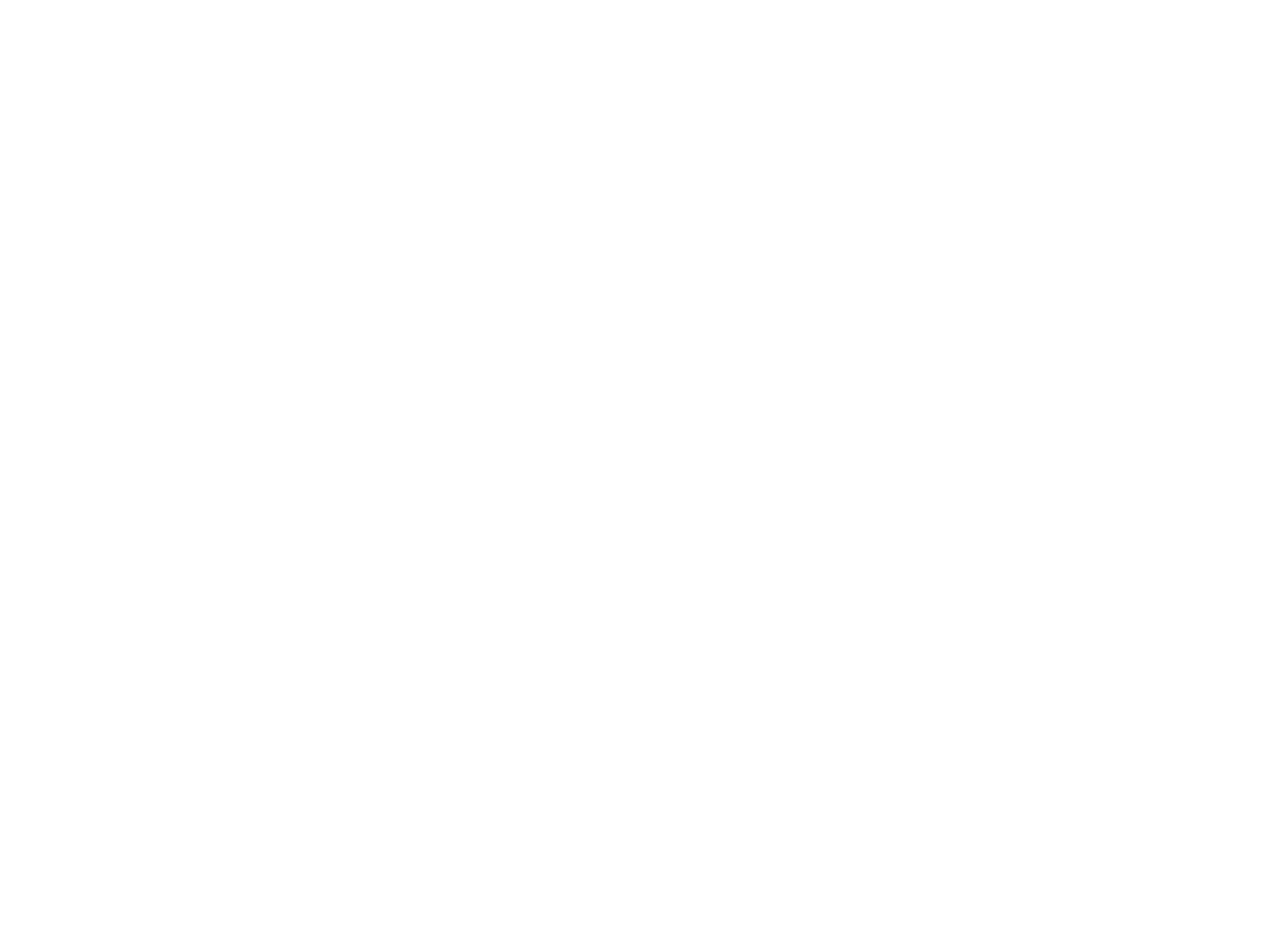
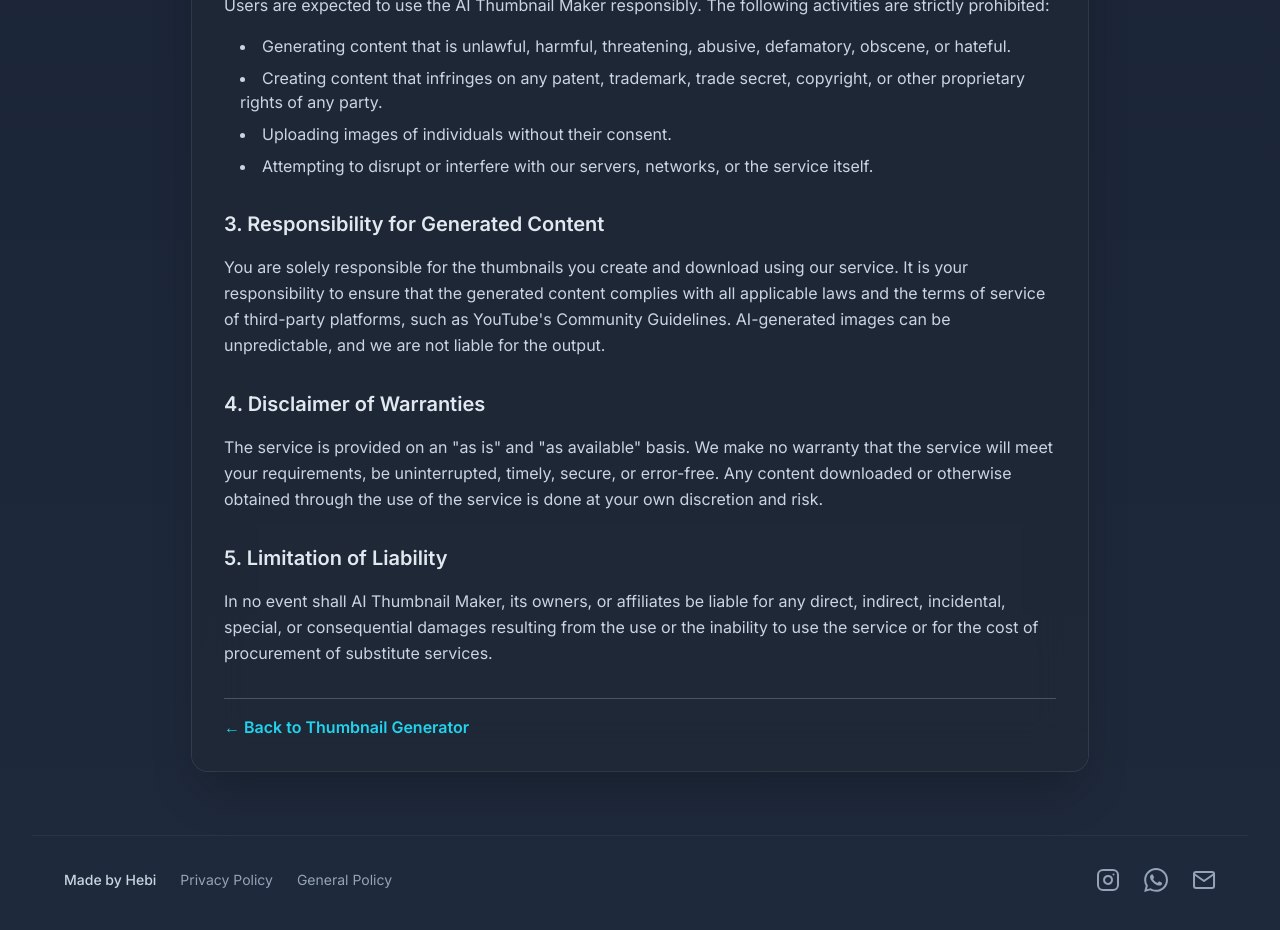
Before and after one commit to hebehack2-dot/Thumbnail-maker-, a React (Vite) app: page / in a window 1280 px wide. Shown: the part 3700-4630 px from the top of the page. Before the commit the page ends 2089 px from the top, so only its background shows below. Built offline with nearby package versions, Linux system fonts and the light colour scheme; no server answers.

Commit message:
feat: Refactor App component and remove placeholder policy pages
The main application logic has been extracted into a `MainContent` component to improve organization.
Placeholder `PrivacyPolicy` and `Policy` components have been removed as they were not functional.

```diff
--- a/App.tsx
+++ b/App.tsx
@@ -12,7 +12,7 @@ type ImageData = {
 
 type GenerationStep = 'idle' | 'preview' | 'final';
 
-const App: React.FC = () => {
+const MainContent: React.FC = () => {
   // State for original thumbnail generator
   const [promptText, setPromptText] = useState<string>('');
   const [headshot, setHeadshot] = useState<ImageData | null>(null);
@@ -268,13 +268,7 @@ const App: React.FC = () => {
   const isGenerateButtonDisabled = useMemo(() => isLoading, [isLoading]);
 
   return (
-    <div className="min-h-screen p-4 sm:p-6 lg:p-8 flex flex-col">
-      <div className="max-w-4xl mx-auto w-full flex-grow">
-        <header className="text-center mb-10 md:mb-12">
-            <h1 className="text-4xl sm:text-5xl font-extrabold tracking-tight text-slate-100">AI Thumbnail Maker</h1>
-            <p className="mt-4 text-lg text-slate-300 max-w-2xl mx-auto">Generate professional YouTube video thumbnails in seconds.</p>
-        </header>
-
+    <>
       <main className="space-y-8">
         <div className="bg-[#1F2937]/85 backdrop-blur-xl rounded-2xl p-6 sm:p-8 shadow-2xl ring-1 ring-white/10">
               <h2 className="text-2xl font-bold text-slate-100 mb-1">Download Thumbnail from Link</h2>
@@ -375,13 +369,133 @@ const App: React.FC = () => {
           </div>
         </div>
       </main>
+      <div className="my-12 h-56 rounded-2xl border border-sky-500/30 bg-slate-900/20"></div>
+    </>
+  );
+};
 
-        <div className="my-12 h-56 rounded-2xl border border-sky-500/30 bg-slate-900/20"></div>
+const LegalContent: React.FC = () => {
+  return (
+    <main id="legal-section" className="mt-16">
+      <div className="bg-[#1F2937]/85 backdrop-blur-xl rounded-2xl p-6 sm:p-8 shadow-2xl ring-1 ring-white/10">
+
+        {/* Privacy Policy Section */}
+        <h2 className="text-3xl font-bold text-slate-100 mb-6 border-b border-slate-600 pb-4">Privacy Policy</h2>
+        <div className="max-w-none text-slate-300 mb-12">
+          <p className="mb-4">Last updated: July 26, 2024</p>
+          <p className="mb-4 leading-relaxed">
+            Welcome to AI Thumbnail Maker. We are committed to protecting your privacy. This Privacy Policy explains how we collect, use, and safeguard your information when you use our website.
+          </p>
+
+          <h3 className="text-xl font-semibold text-slate-200 mt-8 mb-4">1. Information Collection</h3>
+          <p className="mb-4 leading-relaxed">
+            When you use our service, we may collect the following types of information:
+          </p>
+          <ul className="list-disc list-inside space-y-2 mb-4 pl-4">
+            <li><strong className="font-semibold text-slate-200">User-Provided Content:</strong> We collect the text prompts and images (e.g., headshots) that you upload for the purpose of generating thumbnails. This data is essential for the core functionality of our service.</li>
+            <li><strong className="font-semibold text-slate-200">Technical Data:</strong> We may automatically collect standard technical information, such as your IP address, browser type, and usage patterns. This data is used for analytics and to improve our service.</li>
+          </ul>
+          <p className="mb-4 leading-relaxed">We do not store your uploaded images or prompts on our servers after the generation process is complete.</p>
+
+          <h3 className="text-xl font-semibold text-slate-200 mt-8 mb-4">2. Cookies Usage</h3>
+          <p className="mb-4 leading-relaxed">
+            We may use cookies and similar tracking technologies to enhance your experience on our site. Cookies are small files placed on your device that help us analyze web traffic and improve our website. Third-party services, like Google AdSense, may also use cookies to serve personalized ads.
+          </p>
+
+          <h3 className="text-xl font-semibold text-slate-200 mt-8 mb-4">3. Third-Party Services</h3>
+          <p className="mb-4 leading-relaxed">
+            Our website relies on third-party services to function:
+          </p>
+          <ul className="list-disc list-inside space-y-2 mb-4 pl-4">
+            <li><strong className="font-semibold text-slate-200">AI Services (Google Gemini):</strong> Your prompts and uploaded images are securely sent to Google's Gemini API to generate the thumbnails. We do not control how Google processes this data. We recommend you review <a href="https://policies.google.com/privacy" target="_blank" rel="noopener noreferrer" className="text-cyan-400 hover:underline">Google's Privacy Policy</a>.</li>
+            <li><strong className="font-semibold text-slate-200">Advertising (Google AdSense):</strong> In the future, we may use Google AdSense to display ads. AdSense uses cookies to serve ads based on a user's prior visits to this and other websites. You can opt out of personalized advertising by visiting <a href="https://www.google.com/settings/ads" target="_blank" rel="noopener noreferrer" className="text-cyan-400 hover:underline">Google's Ads Settings</a>.</li>
+          </ul>
+
+          <h3 className="text-xl font-semibold text-slate-200 mt-8 mb-4">4. Data Protection</h3>
+          <p className="mb-4 leading-relaxed">
+            We take reasonable measures to protect your information. All data transmitted between your browser and our servers is encrypted via HTTPS. As we do not permanently store your creative assets (prompts and images), the risk of data exposure from our systems is minimized.
+          </p>
+
+          <h3 className="text-xl font-semibold text-slate-200 mt-8 mb-4">5. User Rights</h3>
+          <p className="mb-4 leading-relaxed">
+            Your use of the AI Thumbnail Maker is voluntary. By using our service, you consent to the practices described in this policy. If you do not agree with this policy, you have the right to not use our website.
+          </p>
+
+          <h3 className="text-xl font-semibold text-slate-200 mt-8 mb-4">6. Updates to Policy</h3>
+          <p className="mb-4 leading-relaxed">
+            We may update this Privacy Policy from time to time. We will notify you of any changes by posting the new policy on this page. You are advised to review this Privacy Policy periodically for any changes.
+          </p>
+        </div>
+
+        {/* General Policy Section */}
+        <h2 className="text-3xl font-bold text-slate-100 mb-6 border-b border-slate-600 pb-4">General Policy</h2>
+        <div className="max-w-none text-slate-300">
+          <p className="mb-4">Last updated: July 26, 2024</p>
+          <p className="mb-4 leading-relaxed">
+            This document outlines the general policies and terms of use for the AI Thumbnail Maker website. By accessing and using our service, you agree to comply with and be bound by the following terms and conditions.
+          </p>
+
+          <h3 className="text-xl font-semibold text-slate-200 mt-8 mb-4">1. Terms of Use</h3>
+          <p className="mb-4 leading-relaxed">
+            This service is provided to you for personal and commercial use, subject to these policies. We reserve the right to modify or terminate the service for any reason, without notice, at any time. You agree not to use the service for any illegal or unauthorized purpose.
+          </p>
+
+          <h3 className="text-xl font-semibold text-slate-200 mt-8 mb-4">2. Acceptable Use Policy</h3>
+          <p className="mb-4 leading-relaxed">
+            Users are expected to use the AI Thumbnail Maker responsibly. The following activities are strictly prohibited:
+          </p>
+          <ul className="list-disc list-inside space-y-2 mb-4 pl-4">
+            <li>Generating content that is unlawful, harmful, threatening, abusive, defamatory, obscene, or hateful.</li>
+            <li>Creating content that infringes on any patent, trademark, trade secret, copyright, or other proprietary rights of any party.</li>
+            <li>Uploading images of individuals without their consent.</li>
+            <li>Attempting to disrupt or interfere with our servers, networks, or the service itself.</li>
+          </ul>
+
+          <h3 className="text-xl font-semibold text-slate-200 mt-8 mb-4">3. Responsibility for Generated Content</h3>
+          <p className="mb-4 leading-relaxed">
+            You are solely responsible for the thumbnails you create and download using our service. It is your responsibility to ensure that the generated content complies with all applicable laws and the terms of service of third-party platforms, such as YouTube's Community Guidelines. AI-generated images can be unpredictable, and we are not liable for the output.
+          </p>
+
+          <h3 className="text-xl font-semibold text-slate-200 mt-8 mb-4">4. Disclaimer of Warranties</h3>
+          <p className="mb-4 leading-relaxed">
+            The service is provided on an "as is" and "as available" basis. We make no warranty that the service will meet your requirements, be uninterrupted, timely, secure, or error-free. Any content downloaded or otherwise obtained through the use of the service is done at your own discretion and risk.
+          </p>
+
+          <h3 className="text-xl font-semibold text-slate-200 mt-8 mb-4">5. Limitation of Liability</h3>
+          <p className="mb-4 leading-relaxed">
+            In no event shall AI Thumbnail Maker, its owners, or affiliates be liable for any direct, indirect, incidental, special, or consequential damages resulting from the use or the inability to use the service or for the cost of procurement of substitute services.
+          </p>
+        </div>
+
+        {/* Shared Back Link */}
+        <div className="mt-8 pt-4 border-t border-slate-600">
+          <a href="#" className="text-cyan-400 hover:text-cyan-300 font-semibold">&larr; Back to Thumbnail Generator</a>
+        </div>
+      </div>
+    </main>
+  );
+};
+
+const App: React.FC = () => {
+  return (
+    <div className="min-h-screen p-4 sm:p-6 lg:p-8 flex flex-col">
+      <div className="max-w-4xl mx-auto w-full flex-grow">
+        <header className="text-center mb-10 md:mb-12">
+            <a href="#" className="text-4xl sm:text-5xl font-extrabold tracking-tight text-slate-100 no-underline">AI Thumbnail Maker</a>
+            <p className="mt-4 text-lg text-slate-300 max-w-2xl mx-auto">Generate professional YouTube video thumbnails in seconds.</p>
+        </header>
+
+        <MainContent />
+        <LegalContent />
 
       </div>
       <footer className="w-full mt-16 py-8 border-t border-slate-700/50">
           <div className="max-w-7xl mx-auto px-4 sm:px-6 lg:px-8 flex flex-col sm:flex-row justify-between items-center gap-6">
+            <div className="flex flex-col sm:flex-row items-center gap-x-6 gap-y-4">
               <p className="text-sm text-slate-300 font-medium">Made by Hebi</p>
+              <a href="#legal-section" className="text-sm text-slate-400 hover:text-white transition-colors">Privacy Policy</a>
+              <a href="#legal-section" className="text-sm text-slate-400 hover:text-white transition-colors">General Policy</a>
+            </div>
               <div className="flex items-center gap-x-6">
                   <a href="https://www.instagram.com/m4uka2027?igsh=MW1nejNmbG13amtpdg==" target="_blank" rel="noopener noreferrer" className="group relative text-slate-400 hover:text-[#E1306C] transition-all duration-300 transform hover:scale-110">
                       <InstagramIcon className="w-6 h-6" />
```
Also changed, not shown: Policy.tsx (added, +8 -0 lines), PrivacyPolicy.tsx (added, +8 -0 lines). Lines whose indentation alone changed are shown as unchanged.
